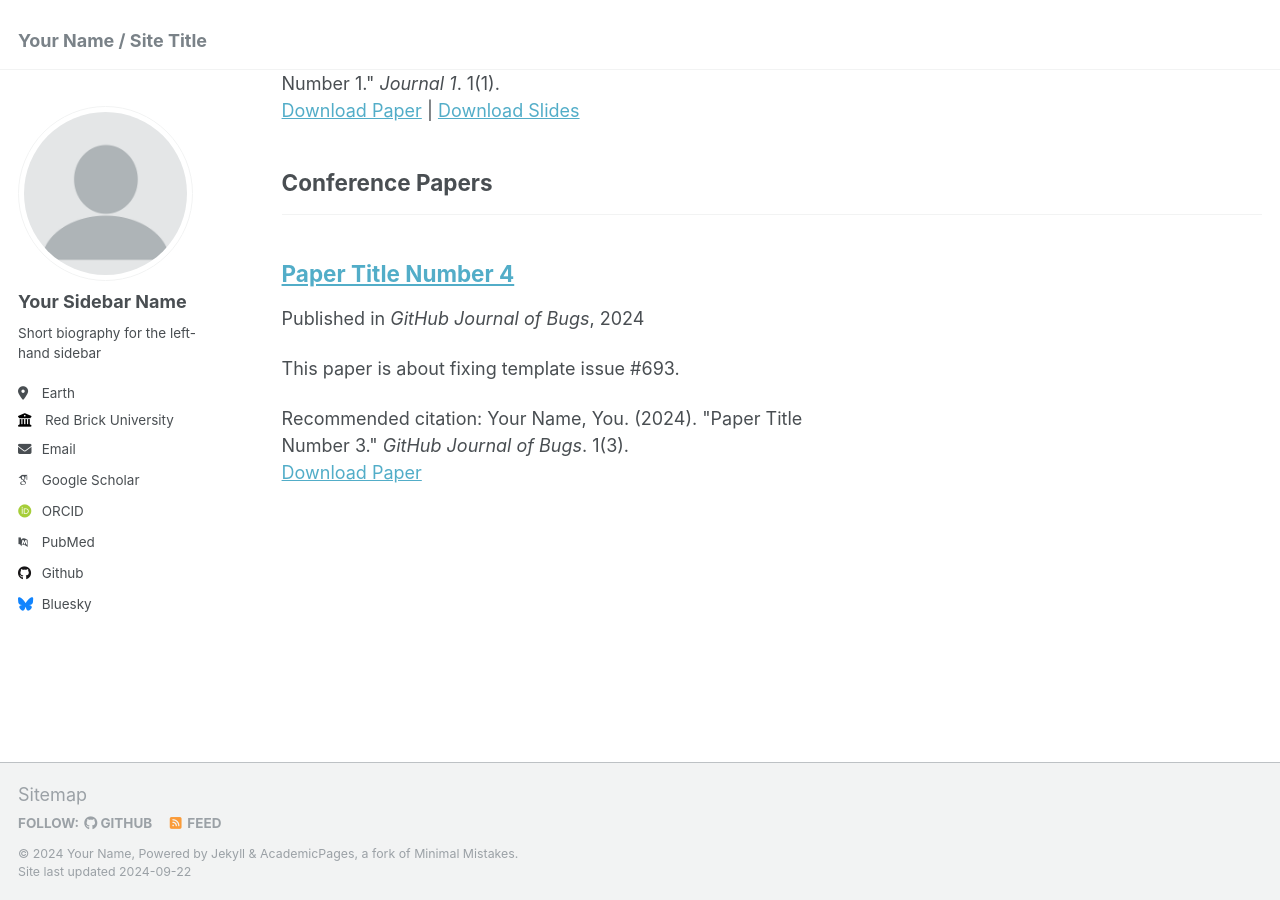
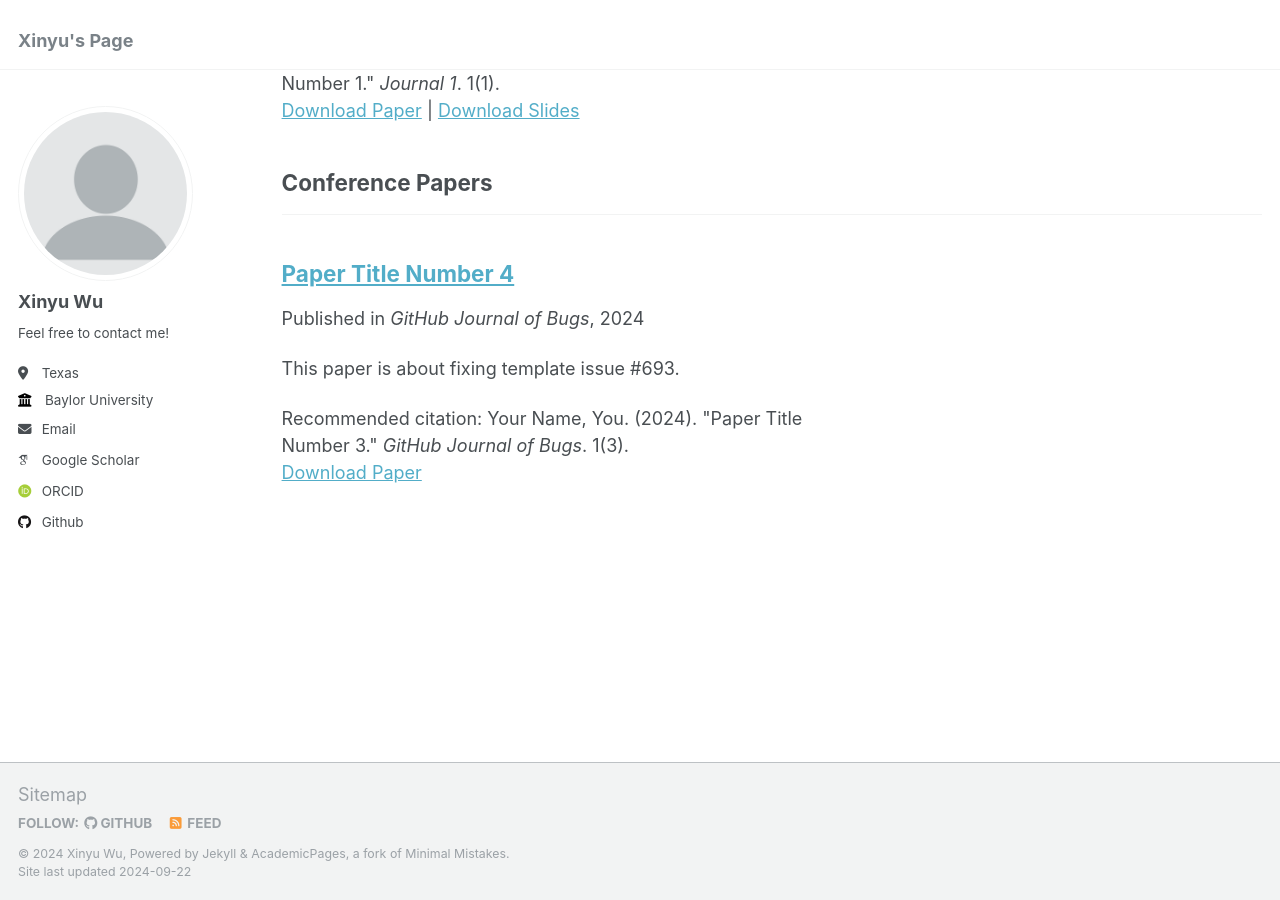
Before and after one commit to wuxinyu519/wuxinyu519.github.io, a Jekyll site: the page built from _pages/publications.html, in a window 1280 px wide and 900 px high, scrolled down 1039 px. Built offline with Jekyll 4.4.1, drawn with Linux system fonts in a browser that asks for light colours; some web fonts are replaced.

```diff
--- a/_config.yml
+++ b/_config.yml
@@ -8,13 +8,13 @@
 
 # Basic Site Settings
 locale                   : "en-US"
-title                    : "Your Name / Site Title"
+title                    : "Xinyu's Page"
 title_separator          : "-"
-name                     : &name "Your Name"
-description              : &description "personal description"
-url                      : https://academicpages.github.io # the base hostname & protocol for your site e.g. "https://mmistakes.github.io"
+name                     : &name "Xinyu Wu"
+description              : &description "Hi, I am Xinyu"
+url                      : https://wuxinyu519.github.io # the base hostname & protocol for your site e.g. "https://mmistakes.github.io"
 baseurl                  : "" # the subpath of your site, e.g. "/blog"
-repository               : "academicpages/academicpages.github.io"
+repository               : "wuxinyu519/wuxinyu519.github.io"
 
 # Site Author - The following control what appear as part of the author content on the side bar.
 #               If a field is blank the icon and link will not appear, otherwise it will be shown.
@@ -22,33 +22,33 @@
 author:
   # Biographic information
   avatar           : "profile.png"
-  name             : "Your Sidebar Name"
+  name             : "Xinyu Wu"
   pronouns         : # example: "she/her"
-  bio              : "Short biography for the left-hand sidebar"
-  location         : "Earth"
-  employer         : "Red Brick University"
+  bio              : "Feel free to contact me!"
+  location         : "Texas"
+  employer         : "Baylor University"
   uri              : # URL
-  email            : "none@example.org"
+  email            : "Xinyu_Wu1@baylor.edu"
 
   # Academic websites
   arxiv            : # URL - Update with the correct link to your profile
-  googlescholar    : "https://scholar.google.com/citations?user=PS_CX0AAAAAJ"
+  googlescholar    : "https://scholar.google.co.kr/citations?user=n73fnfwAAAAJ&hl=zh-CN"
   impactstory      : # URL
-  orcid            : "http://orcid.org/yourorcidurl"
+  orcid            : "https://orcid.org/0009-0009-2574-4448"
   semantic         : # URL
-  pubmed           : "https://www.ncbi.nlm.nih.gov/pubmed/?term=john+snow"
+  # pubmed           : "https://www.ncbi.nlm.nih.gov/pubmed/?term=john+snow"
   researchgate     : # URL
 
   # Repositories and software development
   bitbucket        : # Username - Update with your username on the site
   codepen          : # Username
   dribbble         : # Username
-  github           : "academicpages"
+  github           : "wuxinyu519"
   kaggle           : # Username
   stackoverflow    : # User number or user number and name (i.e., use "1" or "1/jeff-atwood")
 
   # Social media
-  bluesky          : "bsky.app" # Replace this with you Bluesky username
+  # bluesky          : "bsky.app" # Replace this with you Bluesky username
   facebook         : # Username
   flickr           : # Username
   foursquare       : # Username
--- a/_pages/publications.html
+++ b/_pages/publications.html
@@ -6,7 +6,7 @@
 ---
 
 {% if site.author.googlescholar %}
-  <div class="wordwrap">You can also find my articles on <a href="{{site.author.googlescholar}}">my Google Scholar profile</a>.</div>
+  <div class="wordwrap">You can also find my articles on <a href="{https://scholar.google.co.kr/citations?user=n73fnfwAAAAJ&hl=zh-CN}">my Google Scholar profile</a>.</div>
 {% endif %}
 
 {% include base_path %}
```
Also changed, not shown: _pages/cv.md (+1 -1 lines).
